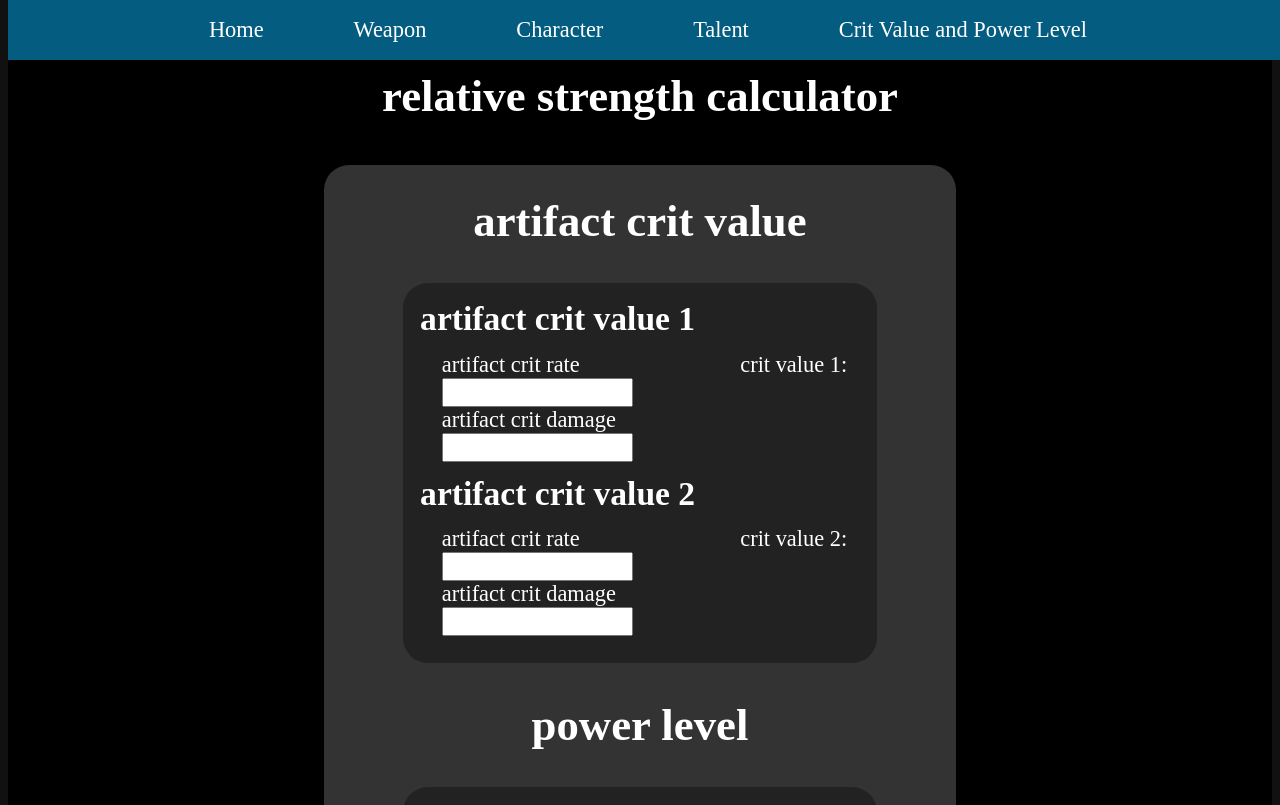
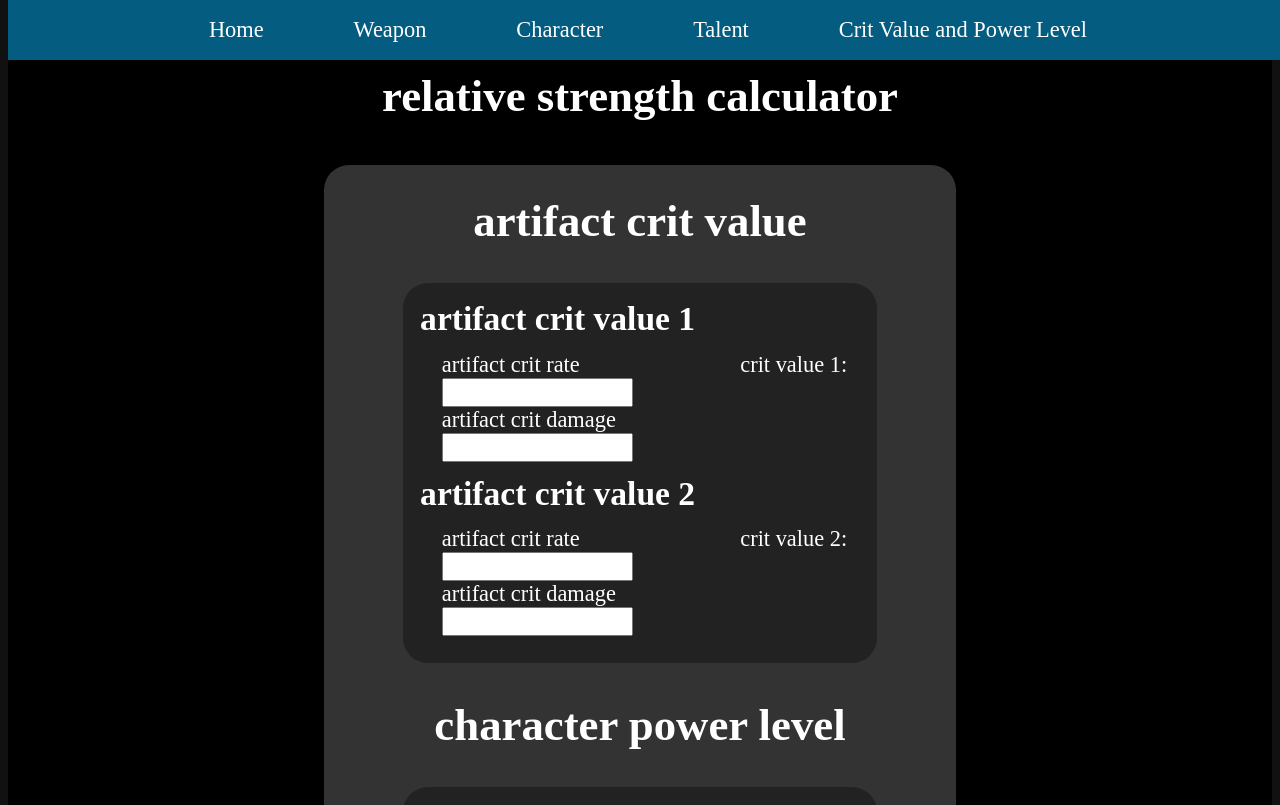
Before and after one commit to pongpwner/genshin-calculator, a React (Create React App) app: page /cv-base-power in a window 1280 px wide. Shown: the top 805 px of the page. Built offline with nearby package versions, Linux system fonts and the light colour scheme; the HTML template or start-up script is replaced by a standard one.

Commit message:
fixed link styling

```diff
--- a/src/components/header/header.styles.css
+++ b/src/components/header/header.styles.css
@@ -24,6 +24,6 @@ a {
   text-decoration: none;
   color: white;
 }
-a:hover {
+header a:hover {
   border-bottom: 2px solid white;
 }
--- a/src/pages/cv-base-power/cv-base-power.component.jsx
+++ b/src/pages/cv-base-power/cv-base-power.component.jsx
@@ -126,7 +126,7 @@ class CVBasePower extends React.Component {
             </div>
           </div>
 
-          <h1>power level </h1>
+          <h1>character power level </h1>
           <div className="main-section">
             <h2> power level 1 </h2>
             <div className="section">
```
